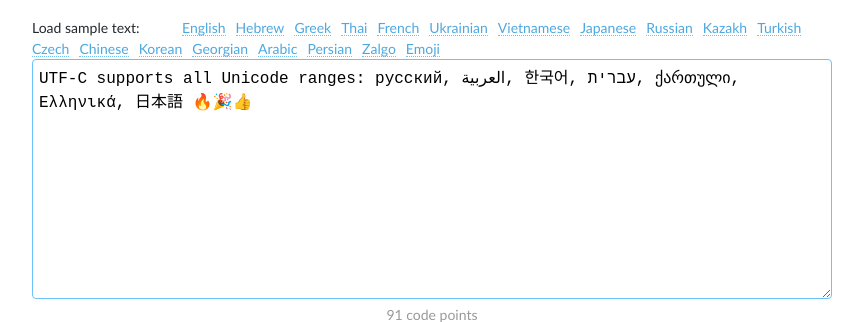
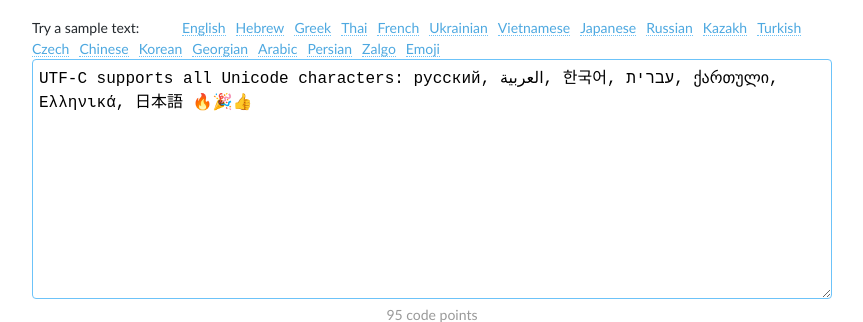
Before and after one commit to denull/utf-c, a plain HTML site: page index.html in a window 1280 px wide. Shown: the part 179-501 px from the top of the page, without its empty margins (208-1071 px from the left). Drawn offline with Linux system fonts and the light colour scheme.

Commit message:
minor tweaks

```diff
--- a/index.html
+++ b/index.html
@@ -116,8 +116,8 @@ a, a:visited {
   <main>
     <h1>UTF-C Demo</h1>
     <p><a href="https://github.com/deNULL/utf-c">UTF-C</a> offers a compact way to store Unicode strings. Using the text field below you can test it on any text and compare it's effectiveness to UTF-8 and SCSU. You can read more about the algorithm on <a href="https://github.com/deNULL/utf-c">Github</a> or inspect <a href="https://github.com/deNULL/utf-c/blob/master/js/utf-c.js#L78">the source code</a> directly.</p>
-    <div><span class="enc">Load sample text:</span><span id="samples"></span></div>
-    <textarea id="input" oninput="updateText()">UTF-C supports all Unicode ranges: русский, العربية, 한국어, עברית, ქართული, Ελληνικά, 日本語 🔥🎉👍</textarea>
+    <div><span class="enc">Try a sample text:</span><span id="samples"></span></div>
+    <textarea id="input" oninput="updateText()">UTF-C supports all Unicode characters: русский, العربية, 한국어, עברית, ქართული, Ελληνικά, 日本語 🔥🎉👍</textarea>
 
     <div id="stats"></div>
     <div>
--- a/js/package.json
+++ b/js/package.json
@@ -1,6 +1,6 @@
 {
   "name": "utf-c",
-  "version": "1.0.0",
+  "version": "1.0.1",
   "description": "A micro library to provide a very compact encoding of Strings",
   "main": "utf-c.js",
   "scripts": {
```
